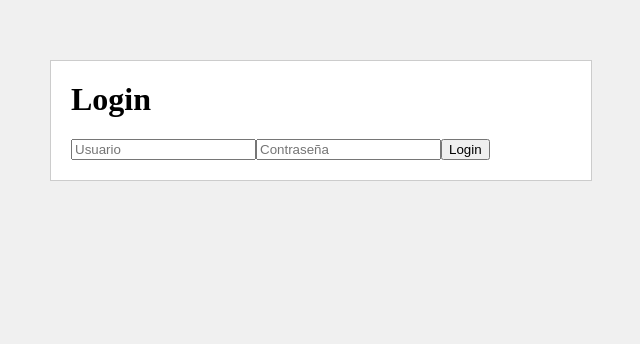
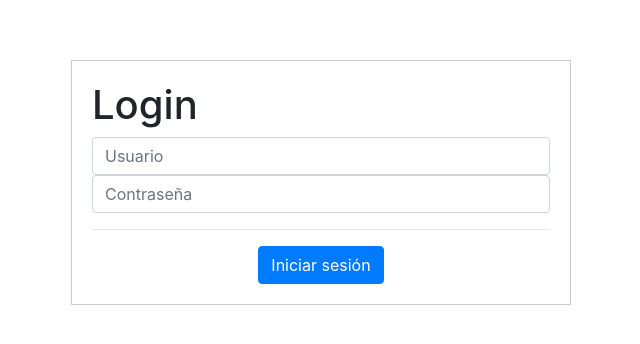
Before and after one commit to denishuaman/vuejs, a Vue app in the folder simple-login-project/: page /#/login in a window 1280 px wide. Shown: the part 140-484 px from the top of the page, without its empty margins (319-959 px from the left). Built offline with nearby package versions, Linux system fonts and the light colour scheme.

Commit message:
Agregando bootstrap

```diff
--- a/simple-login-project/package.json
+++ b/simple-login-project/package.json
@@ -9,7 +9,9 @@
   },
   "dependencies": {
     "bootstrap": "^4.2.1",
+    "jquery": "^3.3.1",
     "node-sass": "^4.11.0",
+    "popper.js": "^1.14.6",
     "vue": "^2.5.21",
     "vue-router": "^3.0.1"
   },
--- a/simple-login-project/src/main.js
+++ b/simple-login-project/src/main.js
@@ -1,6 +1,8 @@
 import Vue from "vue";
 import App from "./App.vue";
 import router from "./router";
+import "bootstrap";
+import "bootstrap/dist/css/bootstrap.min.css";
 
 Vue.config.productionTip = false;
 
--- a/simple-login-project/src/views/login.vue
+++ b/simple-login-project/src/views/login.vue
@@ -1,9 +1,12 @@
 <template>
     <div id="login">
         <h1>Login</h1>
-        <input type="text" class="form-control" name="username" v-model="input.username" placeholder="Usuario">
-        <input type="password" name="password" v-model="input.password" placeholder="Contraseña">
-        <button type="button" v-on:click="login()">Login</button>
+        <input type="text" class="form-control" name="username" v-model="input.username" placeholder="Usuario" autocomplete="off">
+        <input type="password" class="form-control" name="password" v-model="input.password" placeholder="Contraseña" autocomplete="off">
+        <hr>
+        <div align="center">
+            <button type="button" v-on:click="login()" class="btn btn-primary">Iniciar sesión</button>
+        </div>
     </div>
 </template>
 <script>
```
Also changed, not shown: 1 other file (tests, documents, lock files or other folders).
